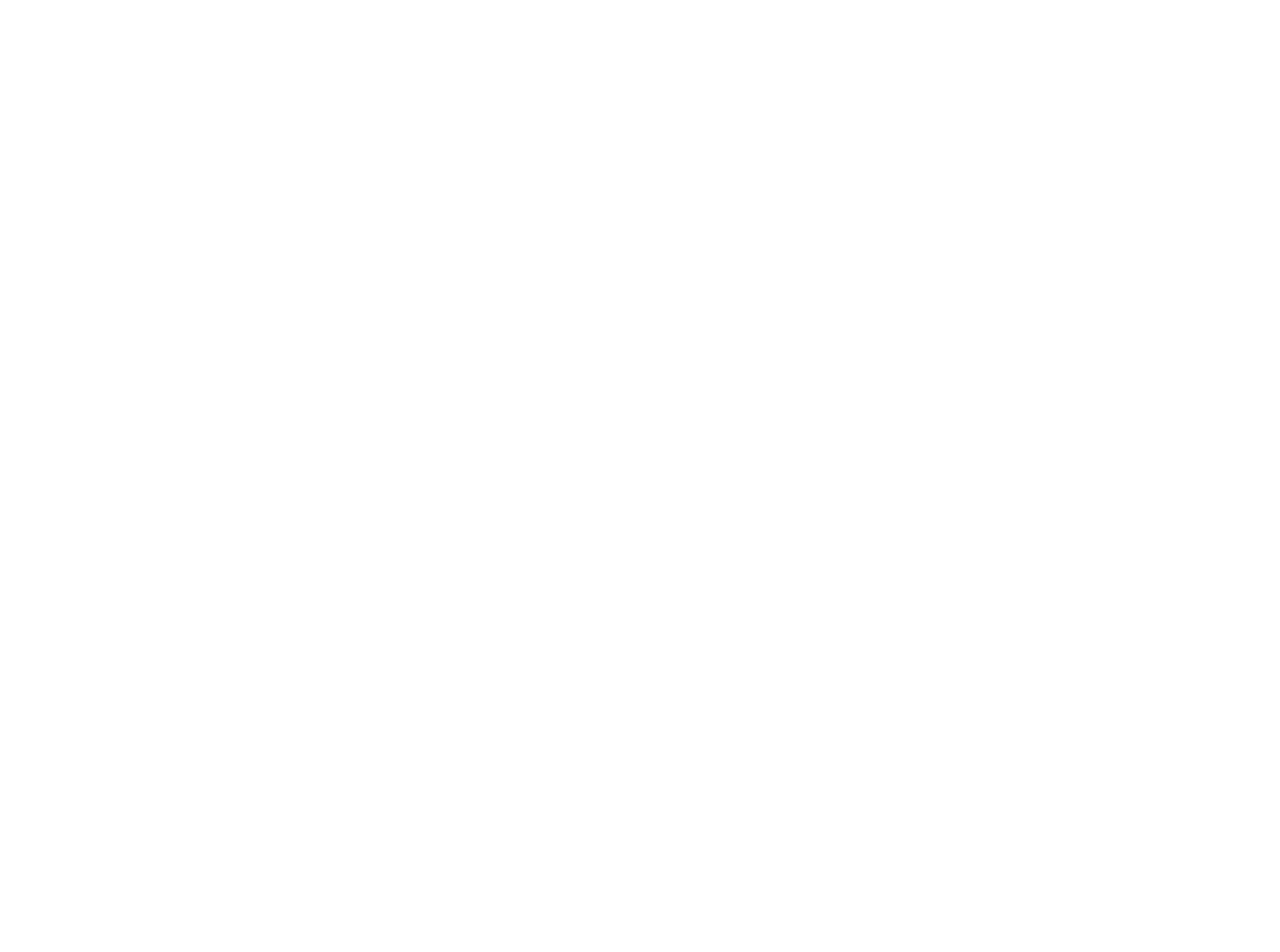
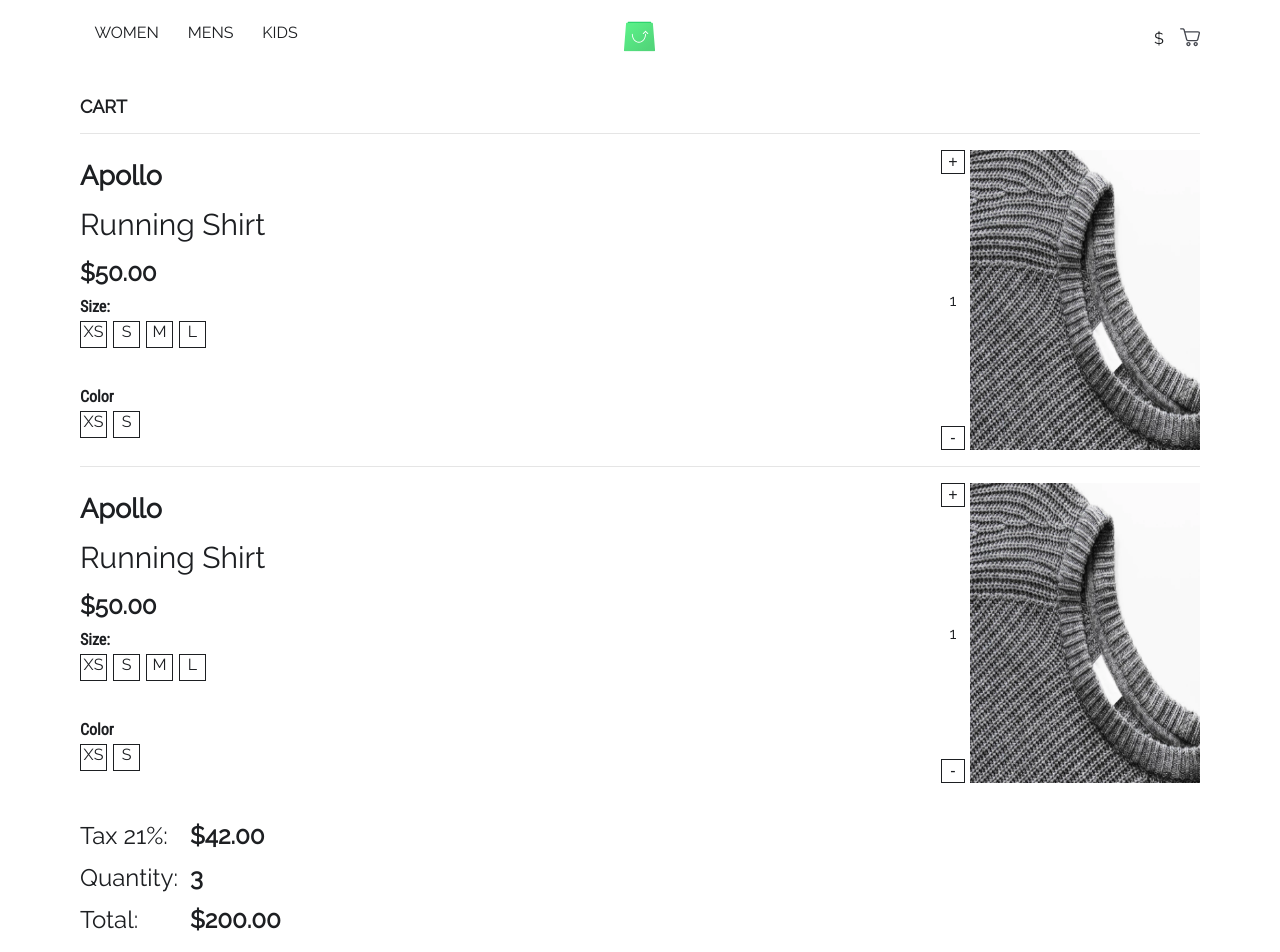
Before and after one commit to boomshakar/rayda, a React (Create React App) app: page /cart in a window 1280 px wide. Before the commit this address had no page. Shown: the top 952 px of the page. Before the commit the page ends 800 px from the top, so only its background shows below. Built offline with nearby package versions, Linux system fonts and the light colour scheme.

Commit message:
cart page init

```diff
--- a/src/App.tsx
+++ b/src/App.tsx
@@ -3,14 +3,16 @@
 import { BrowserRouter as Router, Route, Routes } from "react-router-dom";
 import { routes } from "utils/route";
 import ProductDetail from "features/ProductDetail";
+import Cart from "features/Cart";
 function App() {
 	return (
 		<div className="">
 			<Router>
 				<Routes>
 					<Route element={<Layout />}>
+						<Route path={routes.cart} element={<Cart />} />
+						<Route path={routes.productDt} element={<ProductDetail />} />
 						<Route path={routes.category} element={<Category />} />
-						<Route path={routes.productDt} element={<ProductDetail />} />
 					</Route>
 				</Routes>
 			</Router>
--- a/src/components/CartPopUp.tsx
+++ b/src/components/CartPopUp.tsx
@@ -1,14 +1,22 @@
 import React from "react";
+import { useNavigate } from "react-router-dom";
 import "styles/cartFeat.scss";
 import Button from "./buttons/Button";
 import CounterButton from "./buttons/CounterButton";
 import SizeCheckbox from "./checkbox/SizeCheckbox";
 
 type Props = {
-	visible: Boolean;
+	visible: boolean;
+	setVisible: (value: boolean) => void;
 };
 
 const CartPopUp = (props: Props) => {
+	const navigate = useNavigate();
+
+	const handleViewBag = () => {
+		navigate("/cart");
+		props.setVisible(!props.visible);
+	};
 	return (
 		<div className={`cart_popup-contain${props.visible ? " w-open" : ""}`}>
 			<div className="cart_items">
@@ -72,8 +80,8 @@
 						<span>$200.00</span>
 					</div>
 					<div className="cta">
-						<Button value="VIEW BAG" which="outline" />
-						<Button value="CHECK OUT" which="lead" />
+						<Button onClick={handleViewBag} value="VIEW BAG" which="outline" />
+						<Button onClick={() => {}} value="CHECK OUT" which="lead" />
 					</div>
 				</div>
 			</div>
--- a/src/components/ProductDetailInfo.tsx
+++ b/src/components/ProductDetailInfo.tsx
@@ -50,7 +50,7 @@
 				<p>$50.00</p>
 			</div>
 			<div className="product_cta">
-				<Button value="ADD TO CART" which="lead" />
+				<Button onClick={() => {}} value="ADD TO CART" which="lead" />
 			</div>
 			<div className="product_details">
 				<p>
--- a/src/components/buttons/Button.tsx
+++ b/src/components/buttons/Button.tsx
@@ -1,13 +1,15 @@
 import React from "react";
+import { VoidExpression } from "typescript";
 
 type Props = {
 	which: "lead" | "outline";
 	value: string;
+	onClick: () => void;
 };
 
 const Button = (props: Props) => {
 	return (
-		<button className={`cust_btn ${props.which}`}>
+		<button className={`cust_btn ${props.which}`} onClick={props.onClick}>
 			<span>{props.value}</span>
 		</button>
 	);
--- /dev/null
+++ b/src/features/Cart.tsx
@@ -0,0 +1,138 @@
+import Button from "components/buttons/Button";
+import CounterButton from "components/buttons/CounterButton";
+import SizeCheckbox from "components/checkbox/SizeCheckbox";
+import React from "react";
+import "styles/cartFeat.scss";
+
+type Props = {};
+
+const Cart = (props: Props) => {
+	return (
+		<div className="cart_pg-container">
+			<h3 className="pg_title">CART</h3>
+			<div className="cart_item">
+				<div>
+					<div className="item_spec">
+						<h2 className="item_title">Apollo</h2>
+						<h2 className="item_subtitle">Running Shirt</h2>
+						<h3 className="item_price">$50.00</h3>
+						<div className="item_size">
+							<p>Size:</p>
+							<div className="checkbox">
+								<SizeCheckbox
+									value="XS"
+									onChange={(e: React.ChangeEvent<HTMLInputElement>) => console.log({ e: e.target.value })}
+								/>
+								<SizeCheckbox
+									value="S"
+									onChange={(e: React.ChangeEvent<HTMLInputElement>) => console.log({ e: e.target.value })}
+								/>
+								<SizeCheckbox
+									value="M"
+									onChange={(e: React.ChangeEvent<HTMLInputElement>) => console.log({ e: e.target.value })}
+								/>
+								<SizeCheckbox
+									value="L"
+									onChange={(e: React.ChangeEvent<HTMLInputElement>) => console.log({ e: e.target.value })}
+								/>
+							</div>
+						</div>
+						<div className="item_color">
+							<p>Color</p>
+							<div className="checkbox">
+								<SizeCheckbox
+									value="XS"
+									onChange={(e: React.ChangeEvent<HTMLInputElement>) => console.log({ e: e.target.value })}
+								/>
+								<SizeCheckbox
+									value="S"
+									onChange={(e: React.ChangeEvent<HTMLInputElement>) => console.log({ e: e.target.value })}
+								/>
+							</div>
+						</div>
+					</div>
+				</div>
+				<div>
+					<div className="qty_control">
+						<CounterButton which="add" />
+						<span>1</span>
+						<CounterButton which="sub" />
+					</div>
+					<div className="item_img">
+						<img src="/asset/products/grey-top.png" alt="" />
+					</div>
+				</div>
+			</div>
+			<div className="cart_item">
+				<div>
+					<div className="item_spec">
+						<h2 className="item_title">Apollo</h2>
+						<h2 className="item_subtitle">Running Shirt</h2>
+						<h3 className="item_price">$50.00</h3>
+						<div className="item_size">
+							<p>Size:</p>
+							<div className="checkbox">
+								<SizeCheckbox
+									value="XS"
+									onChange={(e: React.ChangeEvent<HTMLInputElement>) => console.log({ e: e.target.value })}
+								/>
+								<SizeCheckbox
+									value="S"
+									onChange={(e: React.ChangeEvent<HTMLInputElement>) => console.log({ e: e.target.value })}
+								/>
+								<SizeCheckbox
+									value="M"
+									onChange={(e: React.ChangeEvent<HTMLInputElement>) => console.log({ e: e.target.value })}
+								/>
+								<SizeCheckbox
+									value="L"
+									onChange={(e: React.ChangeEvent<HTMLInputElement>) => console.log({ e: e.target.value })}
+								/>
+							</div>
+						</div>
+						<div className="item_color">
+							<p>Color</p>
+							<div className="checkbox">
+								<SizeCheckbox
+									value="XS"
+									onChange={(e: React.ChangeEvent<HTMLInputElement>) => console.log({ e: e.target.value })}
+								/>
+								<SizeCheckbox
+									value="S"
+									onChange={(e: React.ChangeEvent<HTMLInputElement>) => console.log({ e: e.target.value })}
+								/>
+							</div>
+						</div>
+					</div>
+				</div>
+				<div>
+					<div className="qty_control">
+						<CounterButton which="add" />
+						<span>1</span>
+						<CounterButton which="sub" />
+					</div>
+					<div className="item_img">
+						<img src="/asset/products/grey-top.png" alt="" />
+					</div>
+				</div>
+			</div>
+			<div className="total_cta">
+				<div>
+					<p>Tax 21%:&nbsp; </p>
+					<p>$42.00</p>
+				</div>
+				<div>
+					<p>Quantity:&nbsp; </p>
+					<p>3</p>
+				</div>
+				<div>
+					<p>Total:&nbsp; </p>
+					<p>$200.00</p>
+				</div>
+				<Button value="ORDER" which="lead" onClick={() => {}} />
+			</div>
+		</div>
+	);
+};
+
+export default Cart;
--- a/src/layout/index.tsx
+++ b/src/layout/index.tsx
@@ -37,7 +37,7 @@
 				</div>
 			</nav>
 			<main className="page_container">
-				<CartPopUp visible={showCart} />
+				<CartPopUp setVisible={setShowCart} visible={showCart} />
 				<div className="page_comp">
 					<Outlet />
 				</div>
--- a/src/styles/cartFeat.scss
+++ b/src/styles/cartFeat.scss
@@ -116,3 +116,106 @@
 		}
 	}
 }
+
+.cart_pg-container {
+	padding-top: 2rem;
+
+	.pg_title {
+		font-weight: 700;
+		font-size: 18px;
+		margin-bottom: 1rem;
+	}
+	.cart_item {
+		display: flex;
+		align-items: center;
+		justify-content: space-between;
+		padding: 1rem 0;
+		border-top: 1px solid #e5e5e5;
+
+		& > div:first-child {
+			.item_spec {
+				display: flex;
+				flex-direction: column;
+				.item_title {
+					font-weight: 600;
+					font-size: 27px;
+					margin-bottom: 1rem;
+				}
+				.item_subtitle {
+					font-weight: 400;
+					font-size: 30px;
+					margin-bottom: 1rem;
+				}
+				.item_price {
+					font-weight: 700;
+					font-size: 24px;
+					// margin-bottom: 0.7rem;
+				}
+				.item_size {
+					padding-top: 10px;
+					margin-bottom: 2rem;
+					p {
+						margin: 0;
+						font-family: "Roboto Condensed", "Helvetica Neue";
+						font-weight: 700;
+					}
+					& > .checkbox {
+						padding-top: 5px;
+						display: inline-flex;
+						height: 30px;
+					}
+				}
+				.item_color {
+					p {
+						margin: 0;
+						font-family: "Roboto Condensed", "Helvetica Neue";
+						font-weight: 700;
+					}
+					& > .checkbox {
+						padding-top: 5px;
+						display: flex;
+						height: 30px;
+					}
+				}
+			}
+		}
+		& > div:last-child {
+			display: flex;
+			height: 300px;
+			.qty_control {
+				display: flex;
+				flex-direction: column;
+				justify-content: space-between;
+				align-items: center;
+				margin-right: 5px;
+			}
+			.item_img {
+				width: 230px;
+				height: 100%;
+				img {
+					width: 100%;
+					height: 100%;
+				}
+			}
+		}
+	}
+	.total_cta {
+		margin: 1rem 0;
+
+		& > div {
+			display: flex;
+			padding: 0.4rem 0;
+			p {
+				font-size: 24px;
+				width: 110px;
+			}
+			p:last-child {
+				font-weight: 900;
+			}
+		}
+		button {
+			margin-top: 1rem;
+			width: 240px;
+		}
+	}
+}
--- a/src/utils/route.ts
+++ b/src/utils/route.ts
@@ -1,5 +1,6 @@
 export const routes = {
 	category: "/",
 	test: "/test",
+	cart: "/cart",
 	productDt: "/product-detail/:productId",
 };
```
